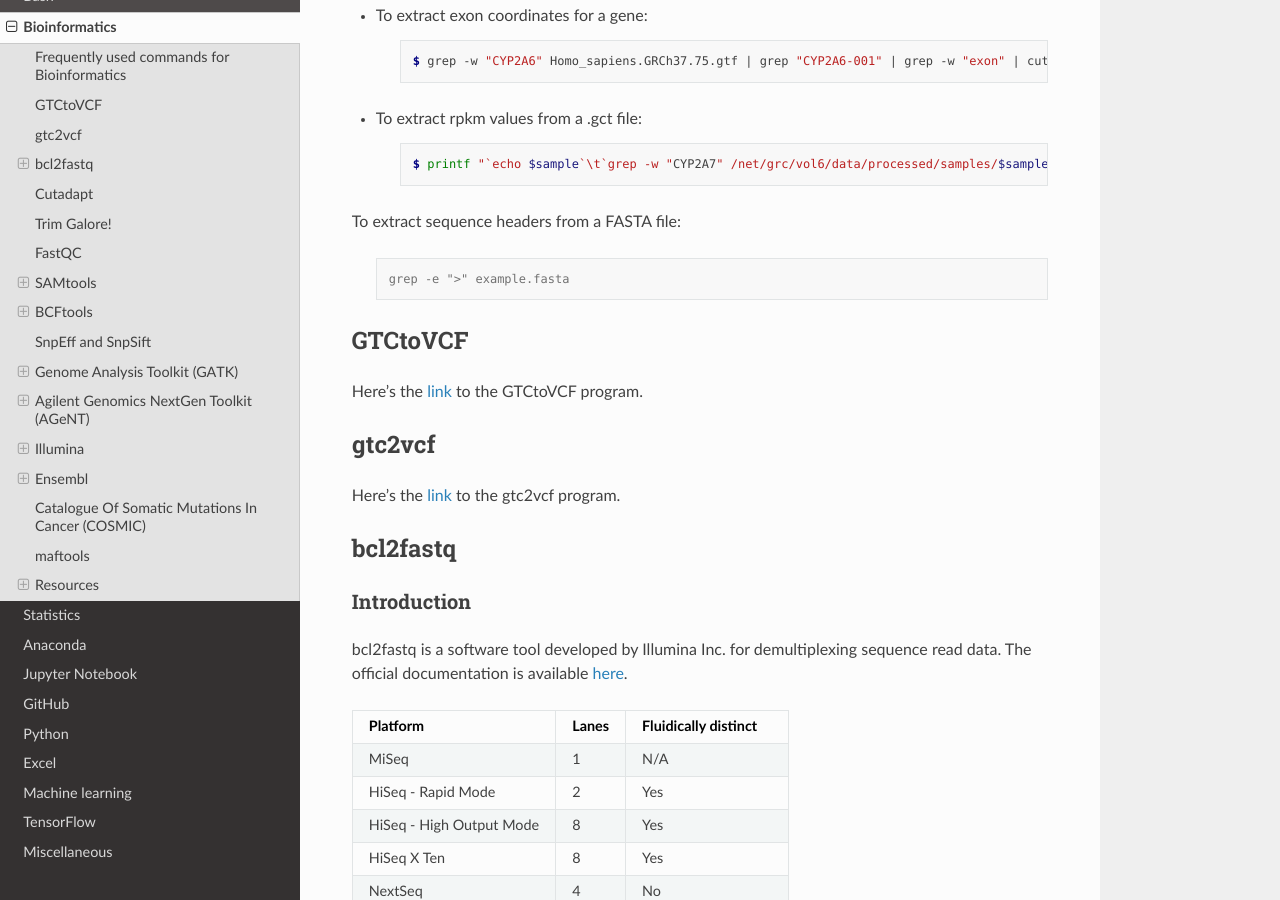
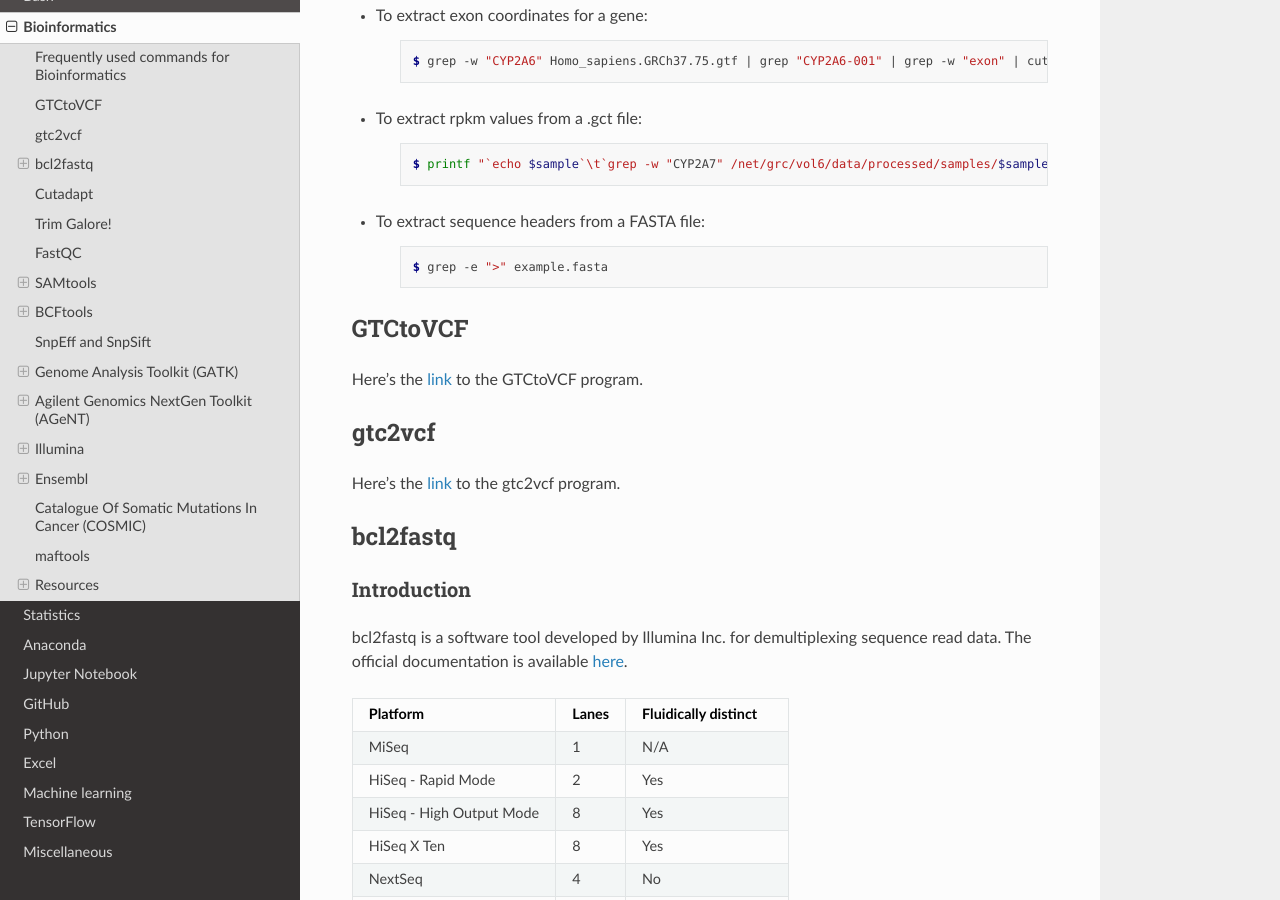
Before and after one commit to sbslee/notes, a Sphinx documentation site: the page built from docs/bioinformatics.rst, in a window 1280 px wide and 900 px high, scrolled down 1137 px. Built offline with Sphinx 7.4.7 and the Read the Docs theme 2.0.0, drawn with Linux system fonts in a browser that asks for light colours.

Commit message:
Update notes

```diff
--- a/docs/bioinformatics.rst
+++ b/docs/bioinformatics.rst
@@ -71,11 +71,11 @@ Frequently used commands for Bioinformatics
         $ printf "`echo $sample`\t`grep -w "CYP2A7" /net/grc/vol6/data/processed/samples/$sample/RNA_SEQ/qc/genes.rpkm.gct`\n"
 
 
-To extract sequence headers from a FASTA file:
+* To extract sequence headers from a FASTA file:
 
     .. code-block:: console
 
-        grep -e ">" example.fasta
+        $ grep -e ">" example.fasta
 
 GTCtoVCF
 ========
```
